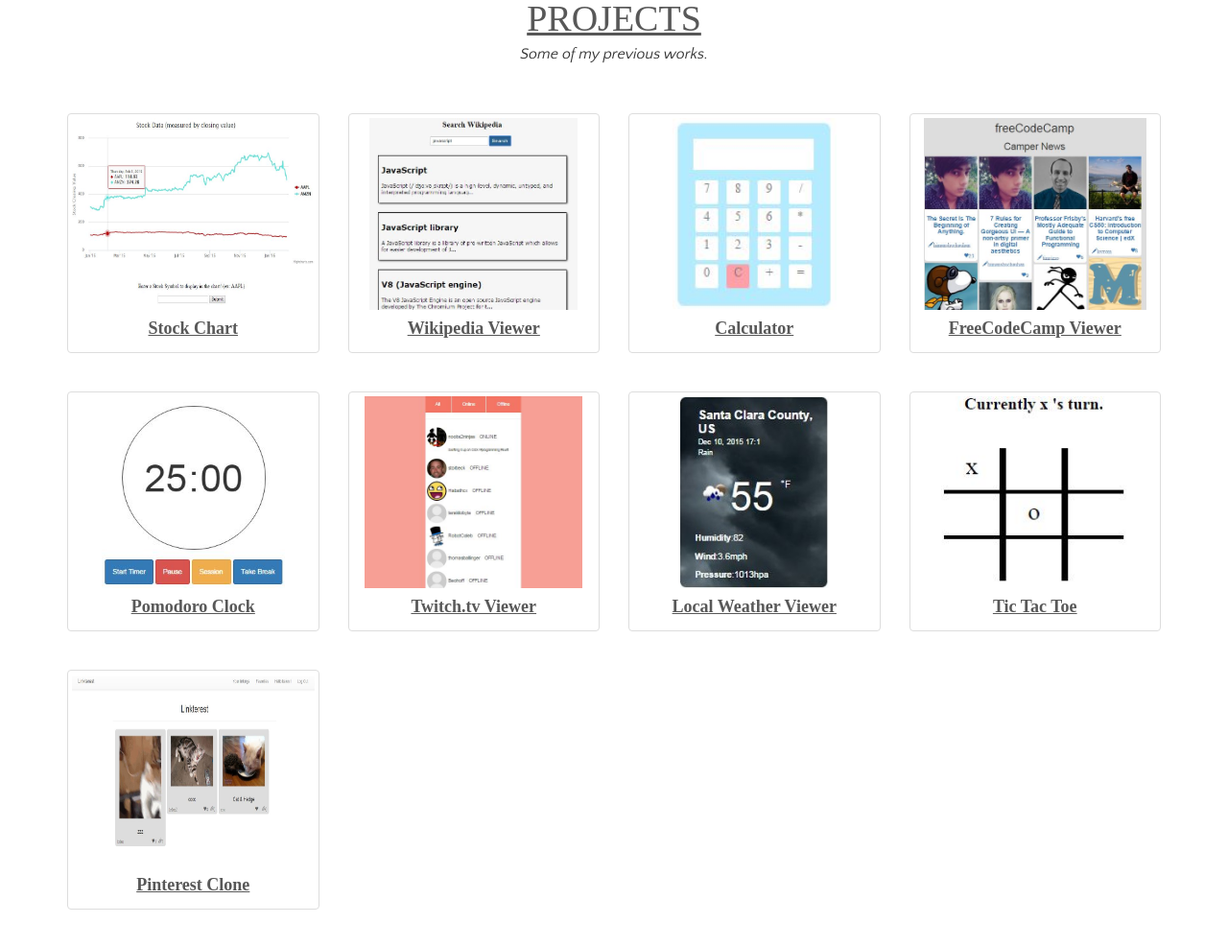
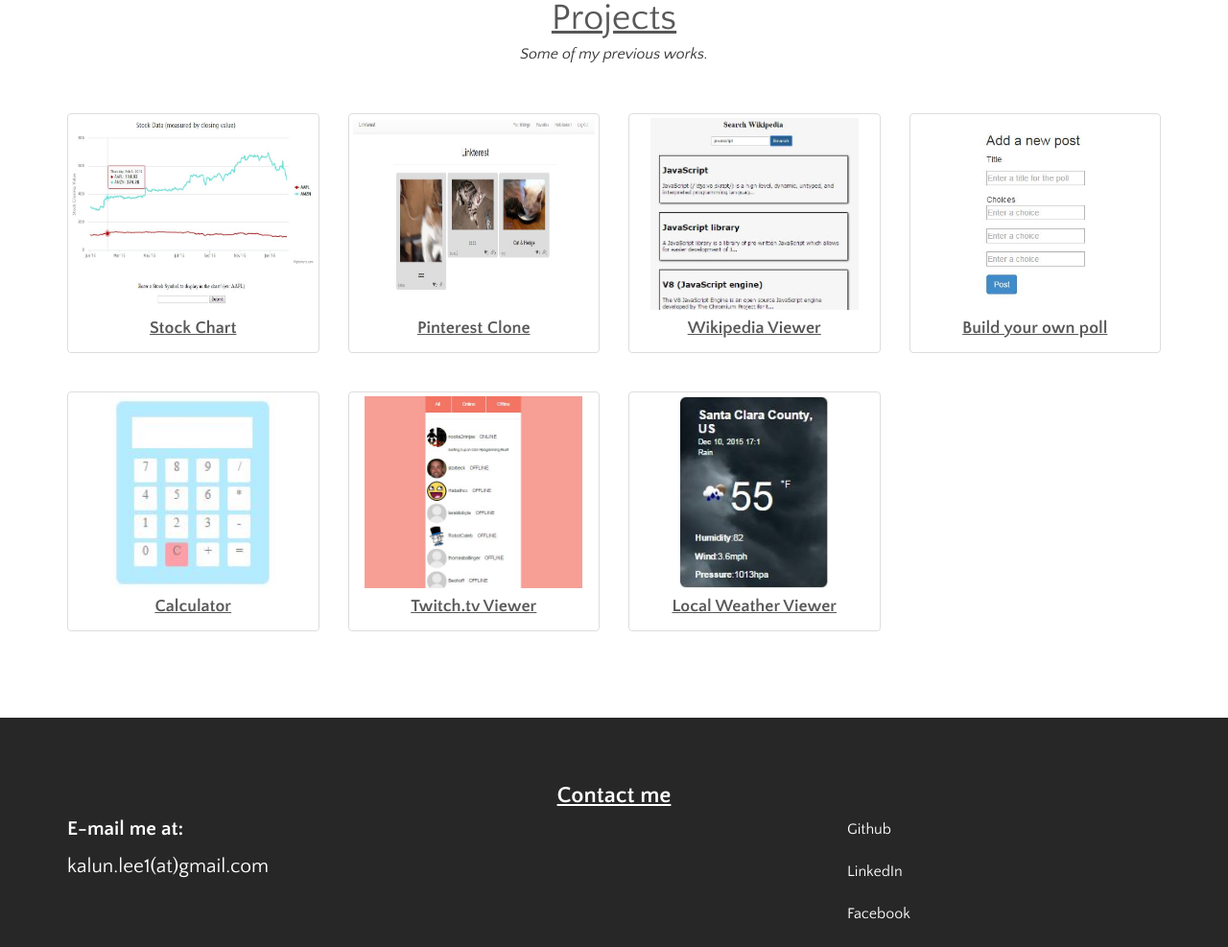
Before and after one commit to kalunlee136/kalun-portfolio, a plain HTML site: page index.html in a window 1280 px wide. Shown: the part 1600-2587 px from the top of the page at 96% size. Drawn offline with nearby package versions, Linux system fonts and the light colour scheme.

Commit message:
added poll

```diff
--- a/index.html
+++ b/index.html
@@ -69,10 +69,24 @@
             </div></a>
           </div>
 
-          <div class="col-xs-12 col-sm-4 col-md-3 col-lg-3 deem" >
+          <div class="col-xs-12 col-sm-4 col-md-3 col-lg-3">
+            <a href="http://enigmatic-escarpment-58542.herokuapp.com/"><div class="thumbnail">
+              <img class="img-responsive" src="./images/linkterest.jpg">
+              <h4>Pinterest Clone</h4>
+            </div></a>
+          </div>
+
+          <div class="col-xs-12 col-sm-4 col-md-3 col-lg-3" >
             <a href="http://codepen.io/kalunlee136/pen/rxNNYj"><div class="thumbnail">
               <img class="img-responsive" src="./images/wikipedia.JPG">
               <h4>Wikipedia Viewer</h4>
+            </div></a>
+          </div>
+
+          <div class="col-xs-12 col-sm-4 col-md-3 col-lg-3">
+            <a href="https://blooming-taiga-52204.herokuapp.com/"><div class="thumbnail">
+              <img class="img-responsive" src="./images/poll.jpg">
+              <h4>Build your own poll</h4>
             </div></a>
           </div>
 
@@ -83,19 +97,12 @@
             </div></a>
           </div>
 
-          <div class="col-xs-12 col-sm-4 col-md-3 col-lg-3">
-            <a href="http://codepen.io/kalunlee136/pen/yNKLZK"><div class="thumbnail">
-              <img class="img-responsive" src="./images/fcc.JPG">
-              <h4>FreeCodeCamp Viewer</h4>
-            </div></a>
-          </div>
-
-          <div class="col-xs-12 col-sm-4 col-md-3 col-lg-3">
+          <!--<div class="col-xs-12 col-sm-4 col-md-3 col-lg-3">
             <a href="http://codepen.io/kalunlee136/pen/rxBZwr"><div class="thumbnail">
               <img class="img-responsive" src="./images/pomodoro.JPG">
               <h4>Pomodoro Clock</h4>
             </div></a>
-          </div>
+          </div>-->
 
           <div class="col-xs-12 col-sm-4 col-md-3 col-lg-3">
             <a href="http://codepen.io/kalunlee136/pen/OVxbyy"><div class="thumbnail">
@@ -112,19 +119,12 @@
             </div></a>
           </div>
 
-          <div class="col-xs-12 col-sm-4 col-md-3 col-lg-3">
+          <!--<div class="col-xs-12 col-sm-4 col-md-3 col-lg-3">
             <a href="http://codepen.io/kalunlee136/pen/bENzxa"><div class="thumbnail">
               <img class="img-responsive" src="./images/tictactoe.JPG">
               <h4>Tic Tac Toe</h4>
             </div></a>
-          </div>
-
-          <div class="col-xs-12 col-sm-4 col-md-3 col-lg-3">
-            <a href="http://radiant-anchorage-90669.herokuapp.com/"><div class="thumbnail">
-              <img class="img-responsive" src="./images/linkterest.jpg">
-              <h4>Pinterest Clone</h4>
-            </div></a>
-          </div>
+          </div>-->
 
         </div>
       </div>
--- a/style/style.css
+++ b/style/style.css
@@ -5,7 +5,7 @@ body {
  }
 
 h1, h2, h3, h4, h5, h6 {
-  font-family: 'Ariel', serif; font-weight: 700; color: rgba(26, 26, 26, 0.73);
+  font-family: 'Quattrocento Sans', serif; font-weight: 700; color: rgba(26, 26, 26, 0.73);
   text-decoration: underline;
 }
 
@@ -13,7 +13,7 @@ h2{
     font-size: 38px;
     line-height: 3.0625rem;
     font-weight: 300;
-    text-transform:uppercase;
+
 }
 
 h3{
```
Also changed, not shown: images/poll.jpg (added).
